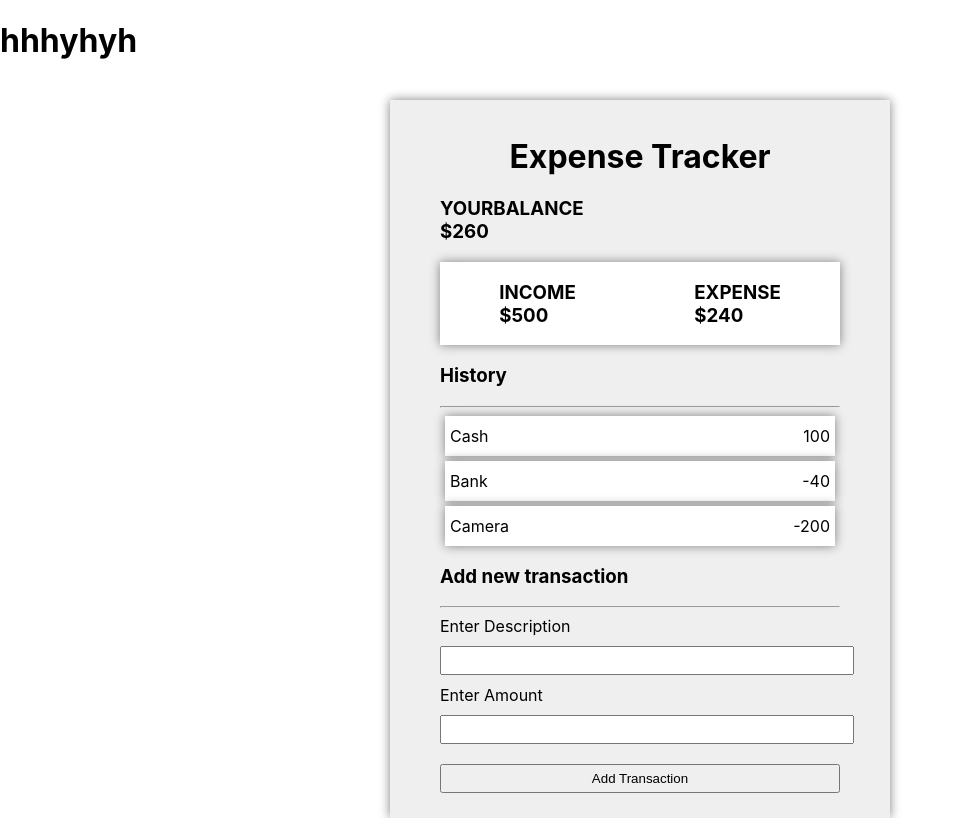
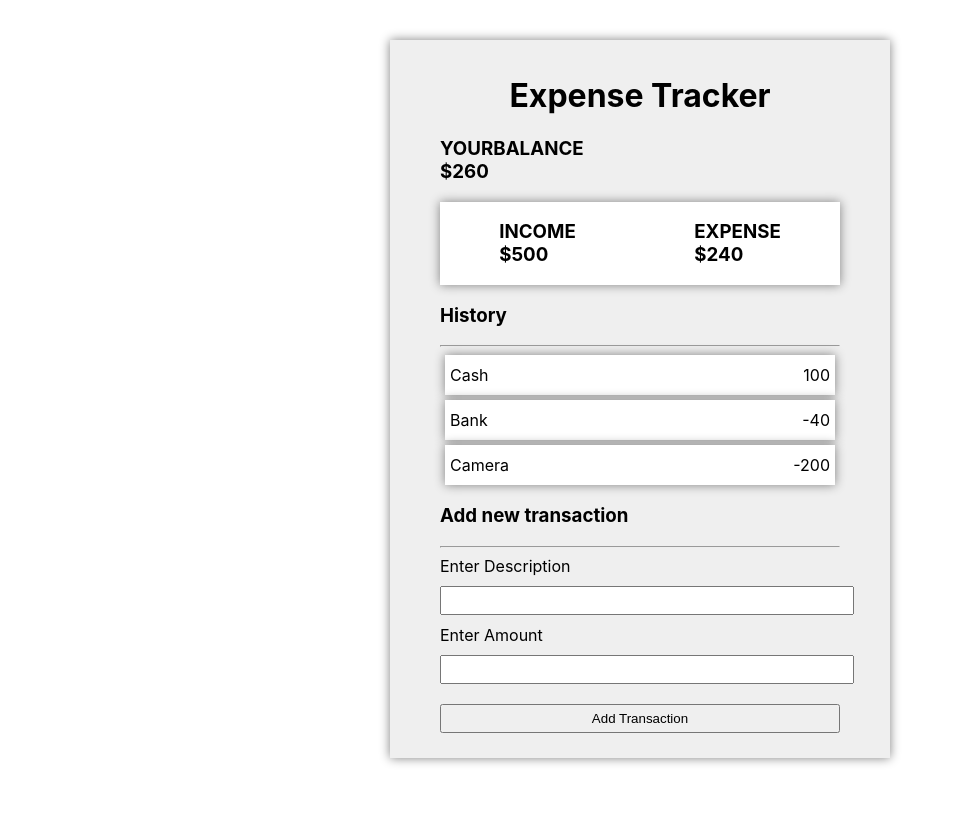
Before and after one commit to haris3691/expensetracker, a React (Create React App) app: page / in a window 1280 px wide. Shown: the whole page, without its empty margins (0-958 px from the left). Built offline with nearby package versions, Linux system fonts and the light colour scheme.

Commit message:
remove h1

```diff
--- a/src/App.js
+++ b/src/App.js
@@ -7,7 +7,7 @@ function App() {
   return (
 
     <div  >
-<h1>hhhyhyh</h1>
+
      <Child />
     </div>
   );
```
